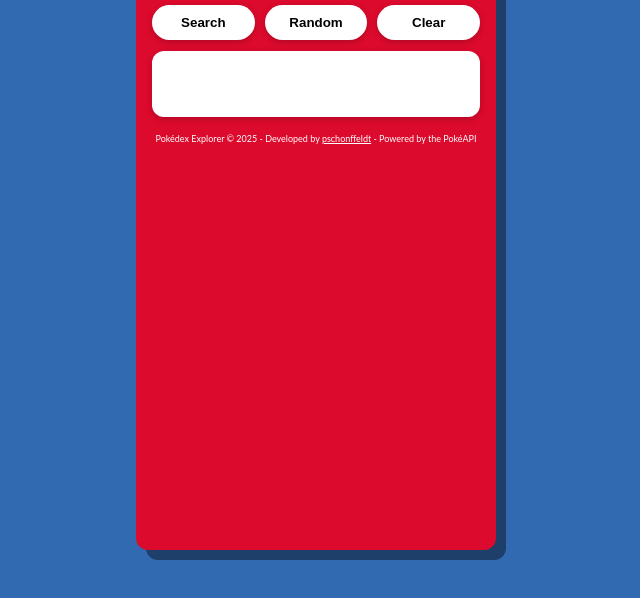
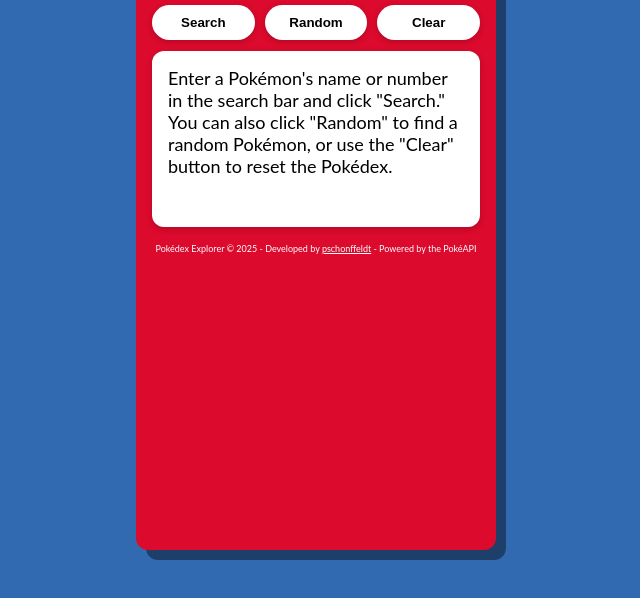
Before and after one commit to pschonffeldt/pokedex, a plain HTML site: page index.html in a window 1280 px wide. Both pictures are taken after a click on the button "Clear". Shown: the part 170-768 px from the top of the page, without its empty margins (324-964 px from the left). Drawn offline with Linux system fonts and the light colour scheme.

Commit message:
Add instructions and logic to display or hide it depending on user actions

```diff
--- a/index.html
+++ b/index.html
@@ -42,6 +42,7 @@
     <div class="app__stats">
       <!-- NAME + NUMBER -->
       <div class="app__stats-name-nr">
+        <p id="app__instructions">Enter a Pokémon's name or number in the search bar and click "Search." You can also click "Random" to find a random Pokémon, or use the "Clear" button to reset the Pokédex.</p>
         <div id="pokemon-name"></div>
         <div id="pokemon-id"></div>
       </div>
--- a/script.js
+++ b/script.js
@@ -17,6 +17,8 @@ const baseStats = document.getElementById("base-stats");
 const spriteContainer = document.getElementById("sprite-container");
 const statsContainer = document.getElementById("stats-container");
 const statBarsWrapper = document.getElementById("stat-bars-wrapper");
+
+const instructions = document.getElementById("app__instructions");
 
 const statLabels = {
   hp: "HP",
@@ -53,6 +55,9 @@ const setPokemonInfo = (data) => {
 
   statsContainer.classList.remove("hidden");
   statBarsWrapper.classList.remove("hidden");
+
+  instructions.textContent = "";
+
 
   pokemonName.textContent = name.toUpperCase();
   pokemonId.textContent = `#${id}`;
@@ -118,8 +123,13 @@ const clearPokemon = () => {
 
   // Clear stat bars and hide wrapper
   document.querySelectorAll(".stat-row .fill").forEach(fill => fill.style.width = "0%");
-  statBarsWrapper.classList.add("hidden"); // 🔥 hide bars on clear
+  statBarsWrapper.classList.add("hidden");
   statsContainer.classList.add("hidden");
+
+  // Display instructions
+  instructions.textContent = `Enter a Pokémon's name or number in the search bar and click "Search." You can also click "Random" to find a random Pokémon, or use the "Clear" button to reset the Pokédex.`;
+
+
 };
 
 searchButton.addEventListener("click", (e) => {
--- a/styles.css
+++ b/styles.css
@@ -177,6 +177,11 @@
   }
 
   /* === Stats Container === */
+  #app__instructions {
+    font-size: 18px;
+    font-weight: 400;
+  }
+
   .app__stats {
     display: flex;
     flex-direction: column;
```
